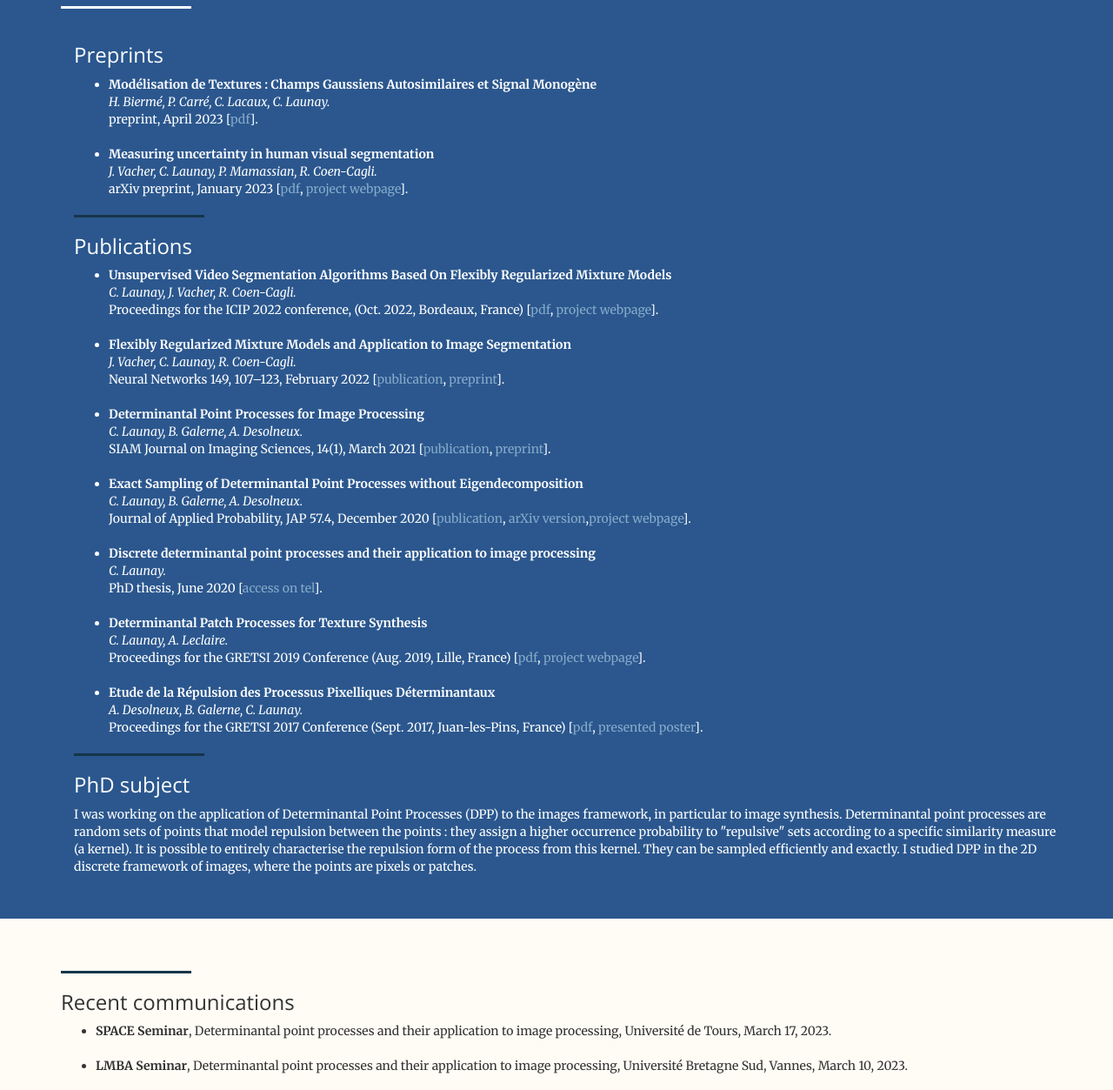
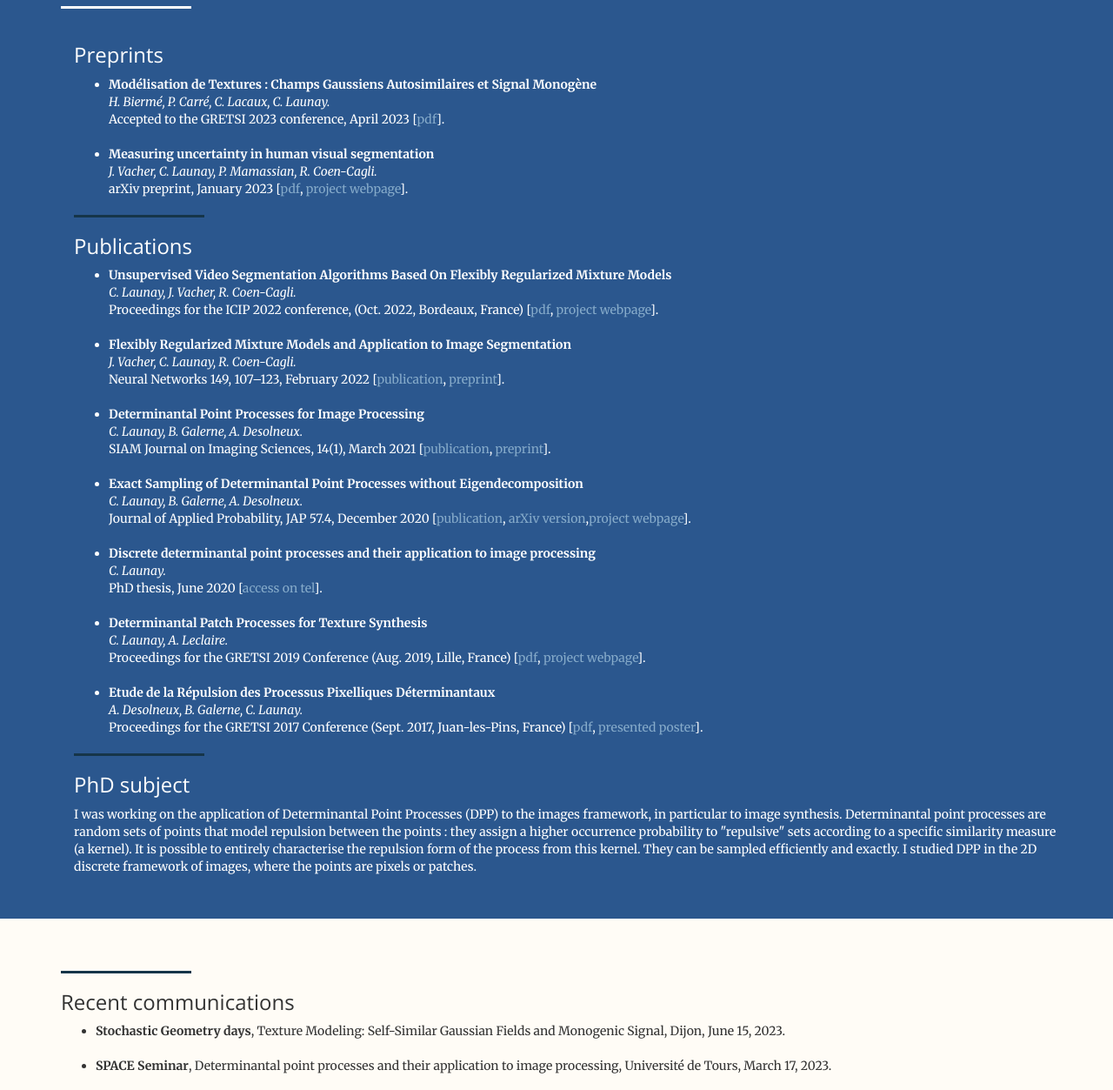
Before and after one commit to claunay/claunay.github.io, a website: page index.html in a window 1280 px wide. Shown: the part 1086-2339 px from the top of the page at 87% size. Drawn offline with nearby package versions, Linux system fonts and the light colour scheme.

Commit message:
update June 23

```diff
--- a/index.html
+++ b/index.html
@@ -132,7 +132,7 @@
 			<ul class="publication-list">
 			<li class="publication-item">  <div class="publication-title">Modélisation de Textures : Champs Gaussiens Autosimilaires et Signal Monogène</div>
 					<div class="publication-authors">H. Biermé, P. Carré, C. Lacaux, C. Launay.</div>
-					<div class="publication-journal"> preprint, April 2023
+					<div class="publication-journal"> Accepted to the GRETSI 2023 conference, April 2023
 					[<a href="data/launay1261.pdf" target="_blank">pdf</a>].
 					</div>
 				  </li>
@@ -221,6 +221,9 @@
             <hr align="left">
             <h3>Recent communications</h3>
 			<ul>
+			<li>  <span><strong>Stochastic Geometry days</strong>, Texture Modeling: Self-Similar Gaussian Fields and Monogenic Signal, Dijon, June 15, 2023.</span>
+				  </li>
+				  <br>
 			<li>  <span><strong>SPACE Seminar</strong>, Determinantal point processes and their application to image processing, Université de Tours, March 17, 2023.</span>
 				  </li>
 				  <br>
```
Also changed, not shown: index_fr.html (+4 -1 lines).
